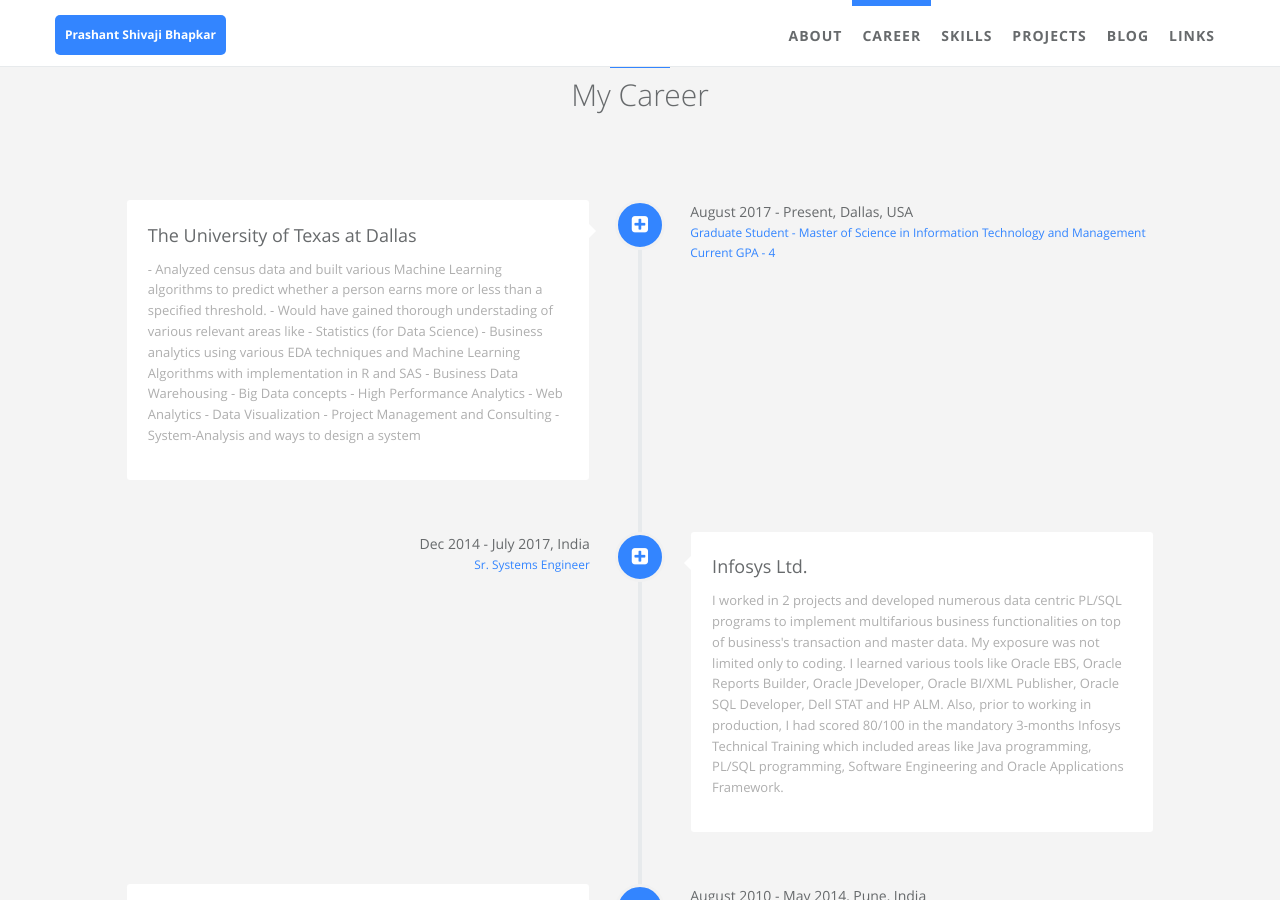
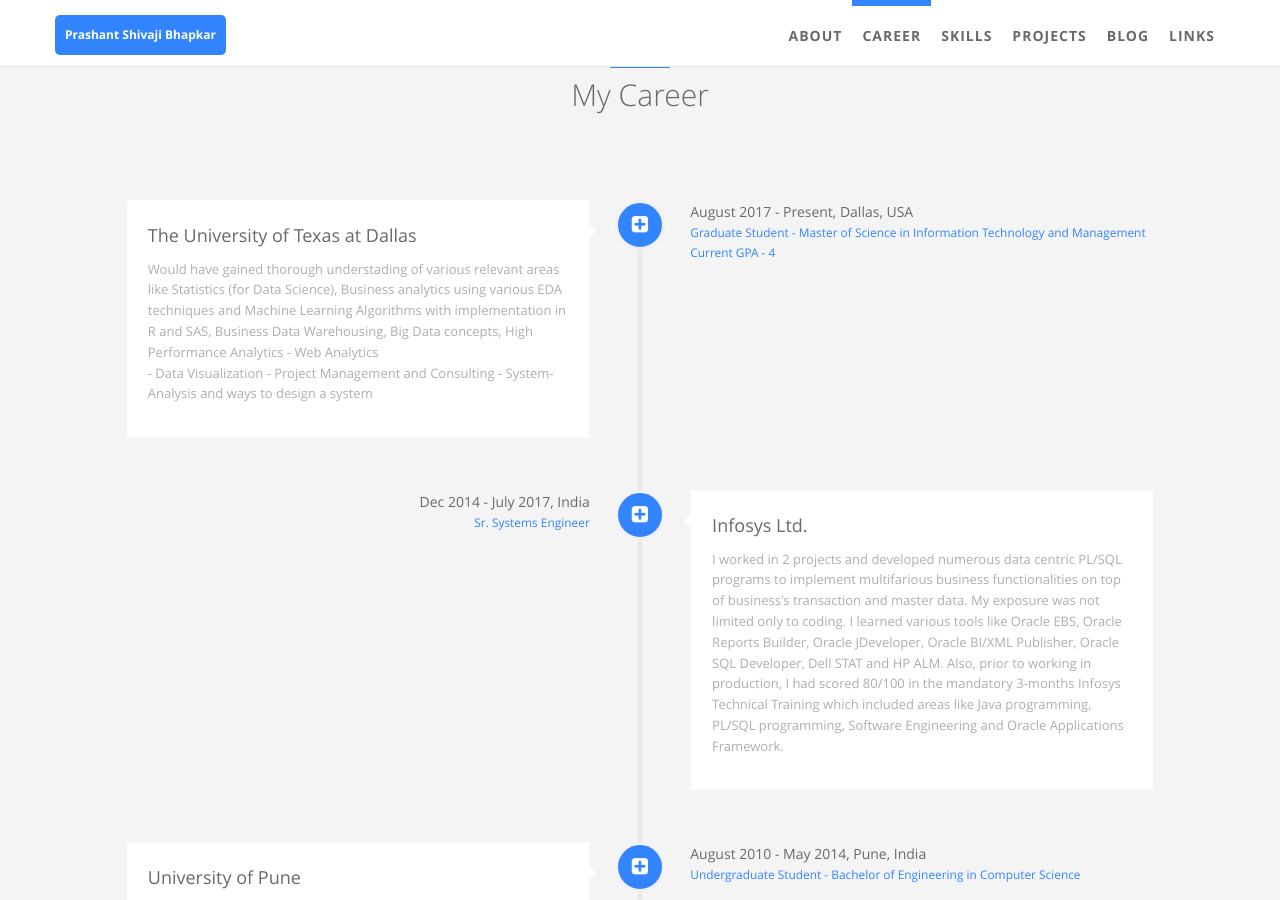
Before and after one commit to PrashantShivajiBhapkar/PrashantShivajiBBhapkar.github.io, a Jekyll site: the page built from index.html, in a window 1280 px wide and 900 px high, scrolled down 876 px. Built offline with Jekyll 4.4.1, drawn with Linux system fonts in a browser that asks for light colours.

Commit message:
Edited career details

```diff
--- a/_data/index/careers.yml
+++ b/_data/index/careers.yml
@@ -5,14 +5,8 @@
     detail: The University of Texas at Dallas
   desc:
     detail: >
-      - Analyzed census data and built various Machine Learning algorithms to predict whether a person earns more or less than a specified threshold.
-      - Would have gained thorough understading of various relevant areas like
-        - Statistics (for Data Science)
-        - Business analytics using various EDA techniques and Machine Learning Algorithms with implementation in R and SAS
-        - Business Data Warehousing
-        - Big Data concepts
-        - High Performance Analytics
-        - Web Analytics
+      Would have gained thorough understading of various relevant areas like Statistics (for Data Science), Business analytics using various EDA techniques and Machine Learning Algorithms with implementation in R and SAS, Business Data Warehousing, Big Data concepts, High Performance Analytics
+        - Web Analytics <br>
         - Data Visualization
         - Project Management and Consulting
         - System-Analysis and ways to design a system
```
